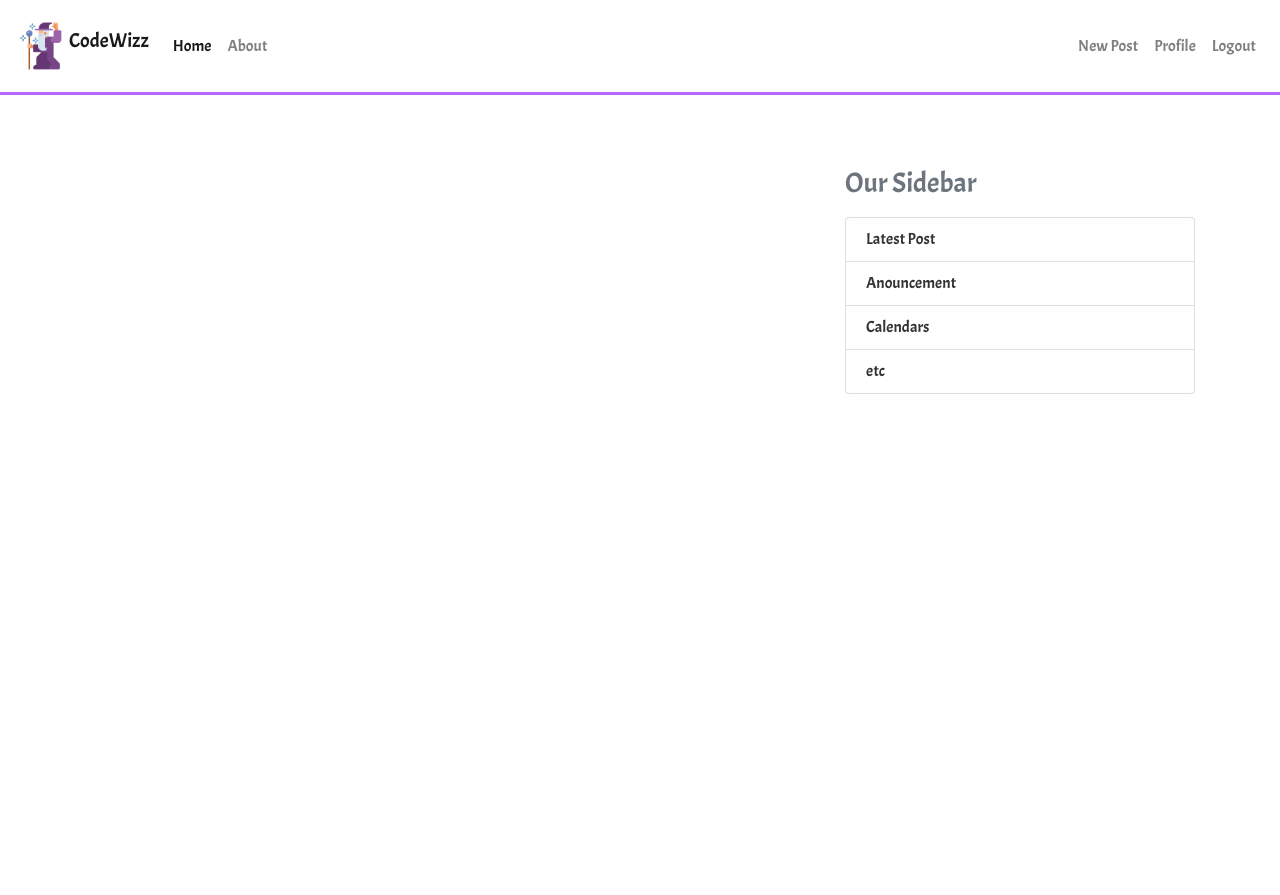
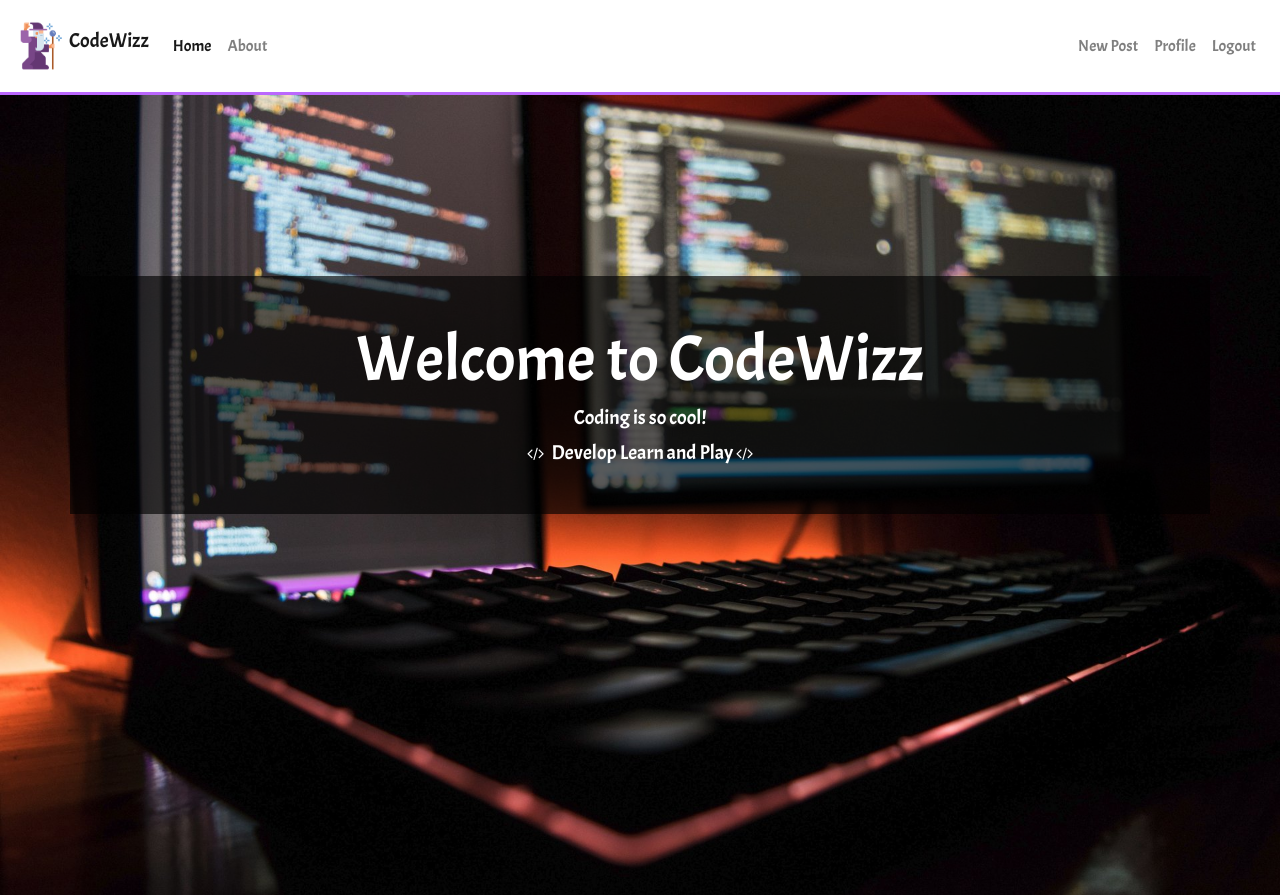
Before and after one commit to veto8/djangocodewiz, a Django app: page / in a window 1280 px wide. Before the commit the page ends 394 px from the top, so only its background shows below. Run offline with Django 3.2, Linux system fonts and the light colour scheme; the visitor is signed in with stand-in values (Sample User, id 1); data that the repository does not hold is empty.

Commit message:
add: index page and icon

```diff
--- a/dj_project/blog/static/blog/main.css
+++ b/dj_project/blog/static/blog/main.css
@@ -5,6 +5,7 @@ body {
 
 body {
   font-family: "Acme", sans-serif;
+  overflow: hidden;
 }
 
 nav {
@@ -15,3 +16,29 @@ nav {
   width: 50px;
   height: 50px;
 }
+
+.masthead {
+  height: 100vh;
+  min-height: 300px;
+  background-image: url("/static/hero.jpg");
+  background-size: cover;
+  background-position: center;
+  background-repeat: no-repeat;
+}
+
+.q-masthead {
+  /*color: rgb(186, 103, 253);*/
+  color: #fff;
+  background-color: #000000a3;
+  padding: 4%;
+}
+
+header h1 {
+  font-size: 4rem;
+}
+
+.icon-magic-wand {
+  background-image: url("/static/magic-wand.png");
+  height: 25px;
+  width: 25px;
+}
--- /dev/null
+++ b/dj_project/blog/templates/blog/base_index.html
@@ -0,0 +1,71 @@
+{% load static %}
+<!DOCTYPE html>
+<html lang="en">
+  <head>
+    <meta charset="utf-8" />
+    <meta
+      name="viewport"
+      content="width=device-width, initial-scale=1, shrink-to-fit=no"
+    />
+    <link
+      rel="stylesheet"
+      href="https://cdn.jsdelivr.net/npm/bootstrap@4.6.0/dist/css/bootstrap.min.css"
+      integrity="sha384-B0vP5xmATw1+K9KRQjQERJvTumQW0nPEzvF6L/Z6nronJ3oUOFUFpCjEUQouq2+l"
+      crossorigin="anonymous"
+    />
+    <link rel="stylesheet" href="https://cdnjs.cloudflare.com/ajax/libs/font-awesome/4.7.0/css/font-awesome.min.css">
+    <link rel="preconnect" href="https://fonts.gstatic.com">
+    <link href="https://fonts.googleapis.com/css2?family=Acme&display=swap" rel="stylesheet">
+    {% load static %}
+    <link rel="stylesheet" href="{% static 'blog/main.css' %}" type="text/css">
+
+    {% if title %}
+    <title>Django Blog - {{ title }}</title>
+    {% else %}
+    <title>Django Blog</title>
+    {% endif %}
+  </head>
+  <body>
+
+  <nav class="navbar navbar-expand-md navbar-light py-3">
+    <a class="navbar-brand" href="{% url 'blog-home' %}">
+        <img id="wizz-logo" src="{% static 'wizard.png' %}" alt="">
+        CodeWizz
+    </a>
+    <div class="collapse navbar-collapse" id="navbarCollapse">
+      <ul class="navbar-nav mr-auto">
+        <li class="nav-item active">
+          <a class="nav-link" href="{% url 'blog-home' %}">Home</a>
+        </li>
+        <li class="nav-item">
+          <a class="nav-link" href="{% url 'blog-about' %}">About</a>
+        </li>
+      </ul>
+      <div class="navbar-nav">
+          {% if user.is_authenticated %}
+            <a class="nav-link" href="{% url 'post-create' %}">New Post</a>
+            <a class="nav-link" href="{% url 'profile' %}">Profile</a>
+            <a class="nav-link" href="{% url 'logout' %}">Logout</a>
+          {% else %}
+            <a class="nav-link" href="{% url 'login' %}">Login</a>
+            <a class="nav-link" href="{% url 'register' %}">Register</a>
+          {% endif %}
+      </div>
+    </div>
+  </nav>
+
+{% block content %} {% endblock %}
+
+    <!-- Option 1: jQuery and Bootstrap Bundle (includes Popper) -->
+    <script
+      src="https://code.jquery.com/jquery-3.5.1.slim.min.js"
+      integrity="sha384-DfXdz2htPH0lsSSs5nCTpuj/zy4C+OGpamoFVy38MVBnE+IbbVYUew+OrCXaRkfj"
+      crossorigin="anonymous"
+    ></script>
+    <script
+      src="https://cdn.jsdelivr.net/npm/bootstrap@4.6.0/dist/js/bootstrap.bundle.min.js"
+      integrity="sha384-Piv4xVNRyMGpqkS2by6br4gNJ7DXjqk09RmUpJ8jgGtD7zP9yug3goQfGII0yAns"
+      crossorigin="anonymous"
+    ></script>
+  </body>
+</html>
--- /dev/null
+++ b/dj_project/blog/templates/blog/index.html
@@ -0,0 +1,23 @@
+{% extends "blog/base_index.html" %}
+{% load static %}
+
+{% block content %}
+<header class="masthead">
+  <div class="container h-75">
+    <div class="row h-100 align-items-center">
+      <div class="col-12 text-center q-masthead">
+        <h1>Welcome to CodeWizz</h1>
+        <h3 class="lead">Coding is so cool!</h3>
+        <div>
+            <i class="fa fa-code" aria-hidden="true"></i>
+            &nbsp;
+            <span class="lead"> Develop </span>
+            <span class="lead">Learn</span>
+            <span class="lead">and Play</span>
+            <i class="fa fa-code" aria-hidden="true"></i>
+        </div>
+      </div>
+    </div>
+  </div>
+</header>
+{% endblock content %}
--- a/dj_project/blog/urls.py
+++ b/dj_project/blog/urls.py
@@ -11,7 +11,8 @@ from . import views
 
 
 urlpatterns = [
-    path('', PostListView.as_view(), name='blog-home'),
+    path('', views.home, name='home'),
+    path('blog/', PostListView.as_view(), name='blog-home'),
     path('user/<str:username>', UserPostListView.as_view(), name='user-post'),
     path('post/<int:pk>/', PostDetailView.as_view(), name='post-detail'),
     path('post/new/', PostCreateView.as_view(), name='post-create'),
--- a/dj_project/blog/views.py
+++ b/dj_project/blog/views.py
@@ -12,10 +12,8 @@ from .models import Post
 
 
 def home(request):
-    context = {
-        'posts': Post.objects.all()
-    }
-    return render(request, 'blog/home.html', context=context)
+    sidebar = False
+    return render(request, 'blog/index.html', {'sidebar': sidebar})
 
 
 class PostListView(ListView):
```
Also changed, not shown: dj_project/blog/static/hero.jpg (added), dj_project/blog/static/magic-wand.png (added), dj_project/blog/static/wizard.png.
